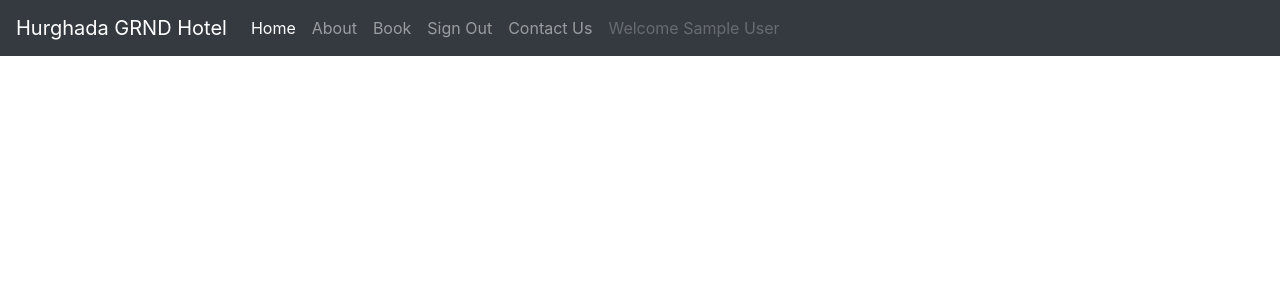
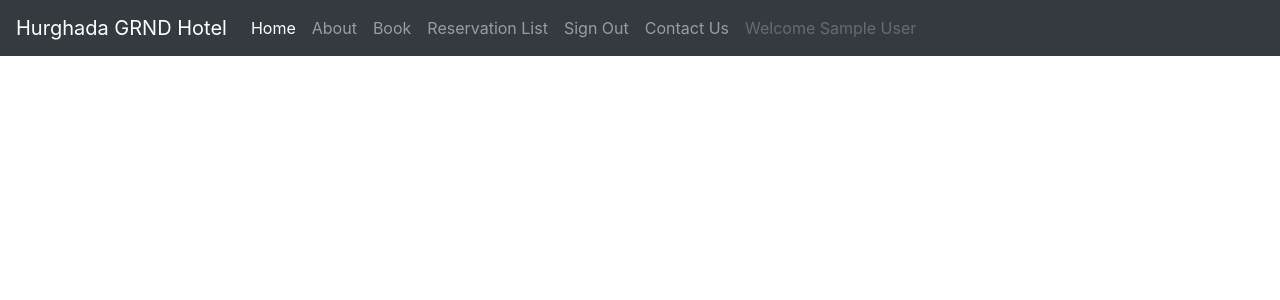
Before and after one commit to YoussefAmrousy/Hotel-Project, a PHP site: page /home.php in a window 1280 px wide. Shown: the top 300 px of the page. Run offline with PHP 8.4, Linux system fonts and the light colour scheme; the visitor is signed in with stand-in values (Sample User, id 1).

Commit message:
Homepage

```diff
--- a/home.php
+++ b/home.php
@@ -42,6 +42,9 @@ $(function () {
             <a class='nav-link' id='book' href='UserBooking.php'>Book</a>
             </li>
             <li class='nav-item'>
+            <a class='nav-link' id='reservationList' href='#'>Reservation List</a>
+            </li>
+            <li class='nav-item'>
             <a class='nav-link' id='signout' href='SignOut.php'>Sign Out</a>
             </li>";
         }
```
